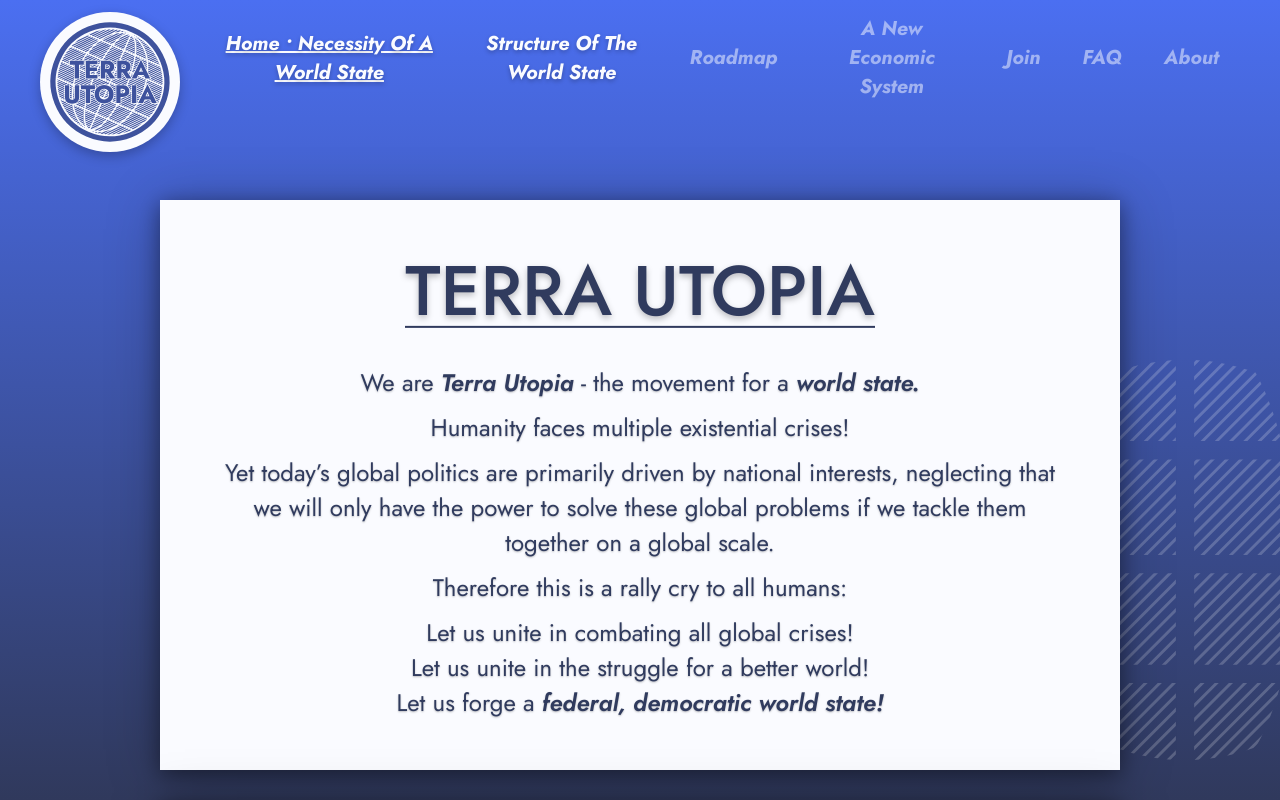
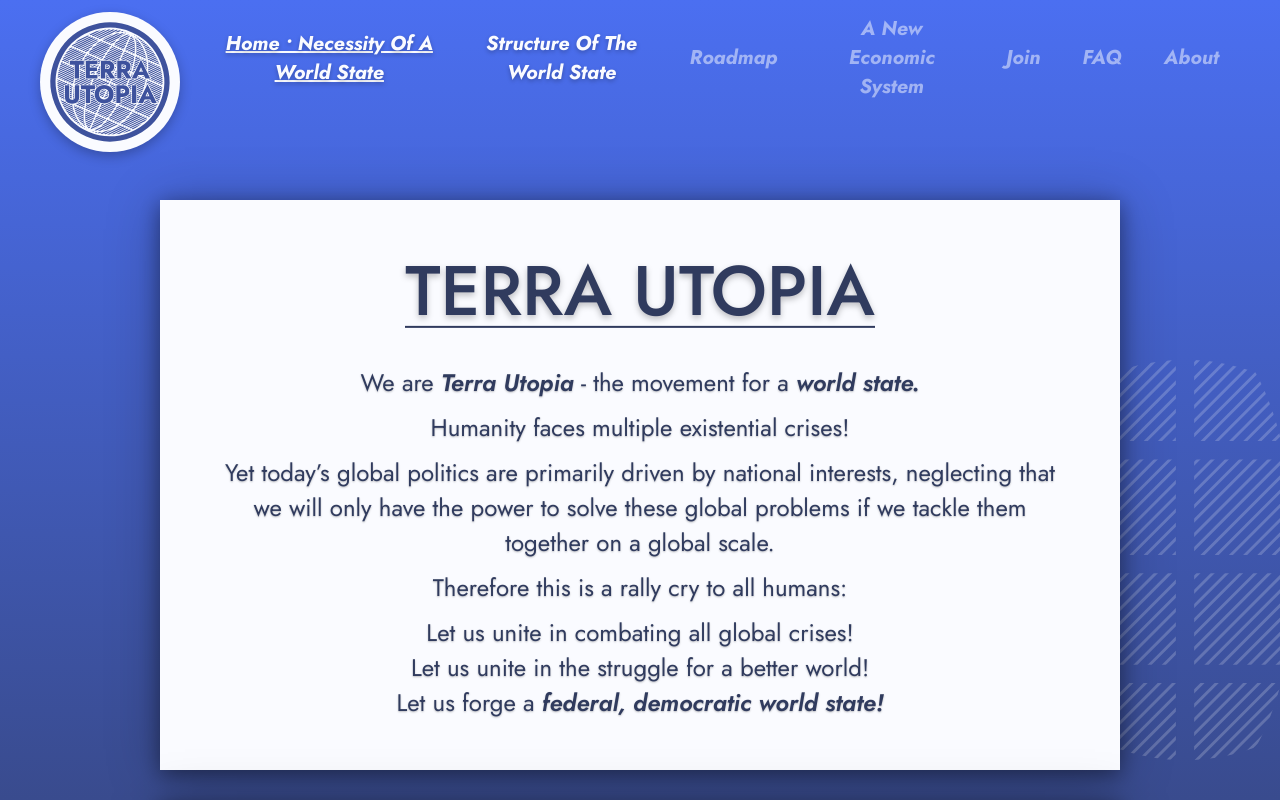
Before and after one commit to terra-utopia/terra-utopia-website, a Nuxt app: page / in a window 1280 px wide. Shown: the top 800 px of the page. Built offline with nearby package versions, Linux system fonts and the light colour scheme.

Commit message:
shifted background color

```diff
--- a/layouts/default.vue
+++ b/layouts/default.vue
@@ -56,7 +56,7 @@ html {
 div.background-pane {
     position: fixed;
     z-index: -1;
-    background: linear-gradient($c-medium, $c-extradark);
+    background: linear-gradient($c-medium, $c-extradark 150%);
     width: 100vw;
     height: 100vh;
     bottom: 0;
```
